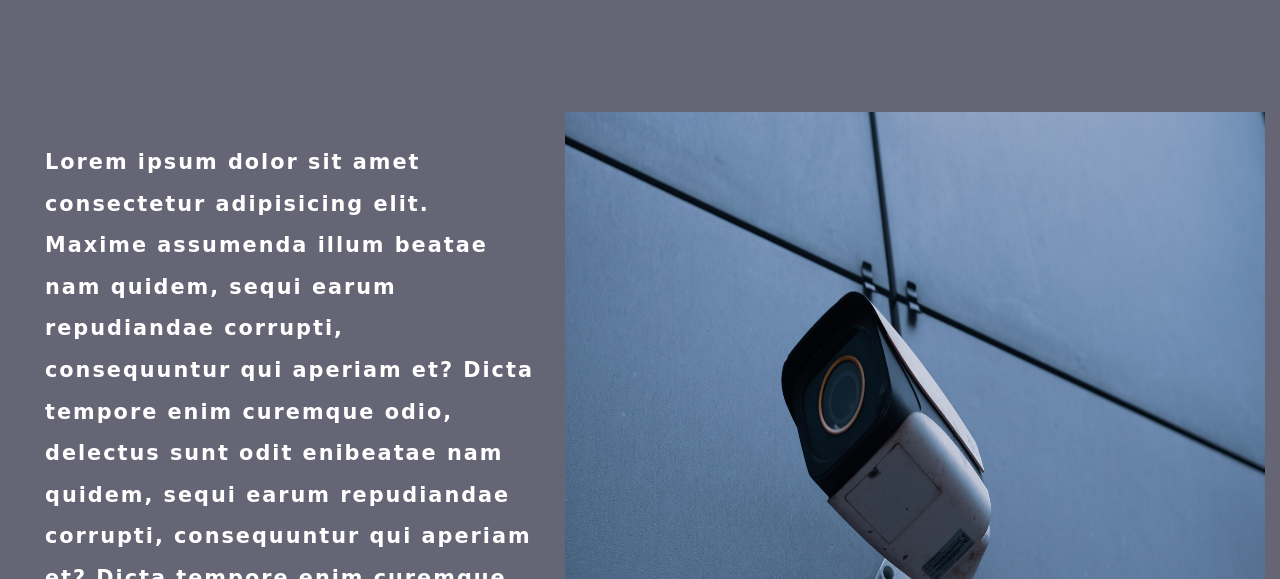
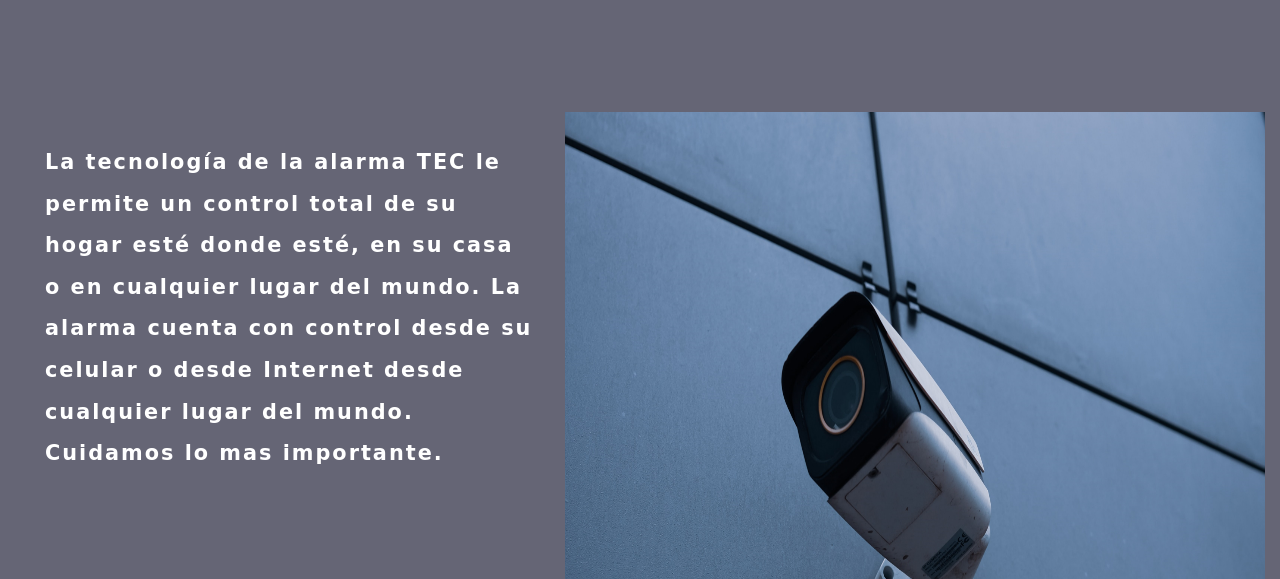
Before and after one commit to marteeeen10/TEC, a website: page index.html in a window 1280 px wide. Shown: the part 221-800 px from the top of the page. Drawn offline with nearby package versions, Linux system fonts and the light colour scheme; a web font is replaced by a local one.

Commit message:
saco lorem

```diff
--- a/index.html
+++ b/index.html
@@ -52,16 +52,7 @@
             <article>
                 <h1 class="titulo_principal">Sistemas de Seguridad</h1>
                 <div class="pagina_textoprincipal">
-                    <p class="texto_principal">Lorem ipsum dolor sit amet consectetur adipisicing elit. Maxime assumenda
-                        illum beatae nam quidem, sequi earum repudiandae corrupti, consequuntur qui aperiam et? Dicta
-                        tempore enim curemque odio, delectus sunt odit enibeatae nam quidem, sequi earum repudiandae
-                        corrupti, consequuntur qui aperiam et? Dicta tempore enim curemque odio, delectus sunt odit enim
-                        porro quisquam labore incidunt assumenda, eaque vel quibusdam aperiam molestias tempore error
-                        molmbeatae nam quidem, sequi earum repudiandae corrupti, consequuntur qui aperiam et? Dicta
-                        tempore enim curemque odio, delectus sunt odit enim porro quisquam labore incidunt assumenda,
-                        eaque vel quibusdam aperiam molestias tempore error mol porro quisquam labore incidunt
-                        assumenda, eaque vel quibusdam aperiam molestias tempore error mollitia eum id veniam et optio
-                        corporis laborum temporibus quia? Fuga, magni nobis sunt temporibus illum impedit.</p>
+                    <p class="texto_principal">La tecnología de la alarma TEC le permite un control total de su hogar esté donde esté, en su casa o en cualquier lugar del mundo. La alarma cuenta con control desde su celular o desde Internet desde cualquier lugar del mundo. Cuidamos lo mas importante.</p>
                     <img id="imagen_principal" src="./assets/img/oxa-roxa-9naPgAUBo2g-unsplash.jpg" alt="foto-camara"
                         width="700" height="800">
                 </div>
```
Also changed, not shown: pages/servicios.html (+2 -2 lines).
